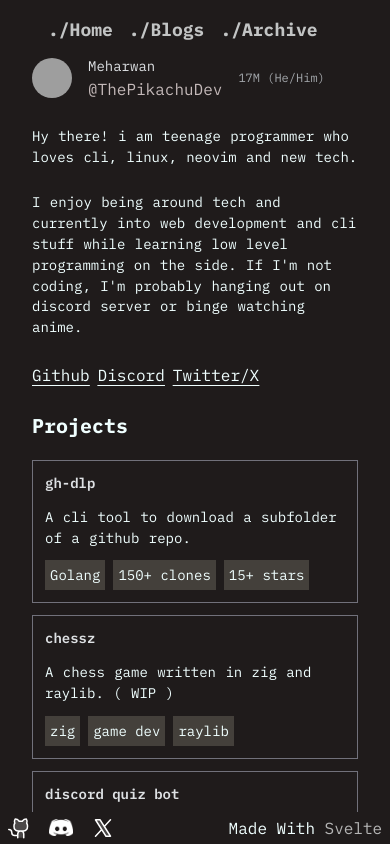
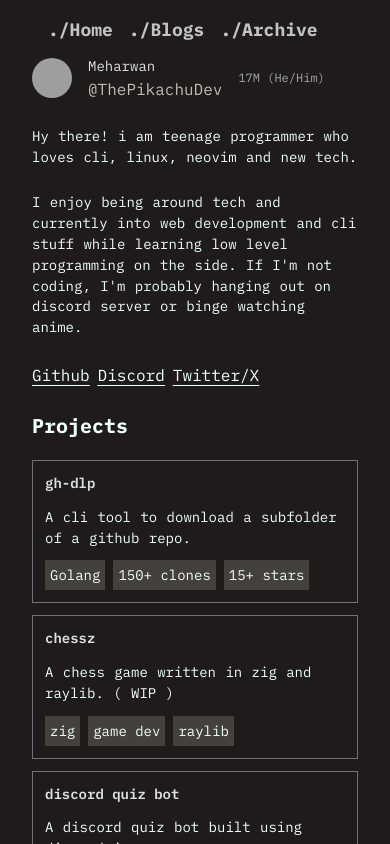
Before and after one commit to ThePikachuDev/portfolio-site-v2, a SvelteKit app: page / in a window 390 px wide. Shown: the top 844 px of the page. Built offline with nearby package versions, Linux system fonts and the light colour scheme; grey boxes are pictures that could not be loaded.

Commit message:
fixed a responsiveness error

```diff
--- a/src/routes/+page.svelte
+++ b/src/routes/+page.svelte
@@ -268,8 +268,6 @@
     @media (max-width: 600px) {
         .homeContainer {
             display: block;
-            width: 100vw;
-            height: calc(100vh - 5rem);
         }
 
         .yetAnotherContainer {
@@ -342,8 +340,6 @@
     }
 
     :global(html, body) {
-        width: 100vw;
-        height: 100vh;
         margin: 0;
         padding: 0;
         background-color: rgb(31, 27, 27);
```
